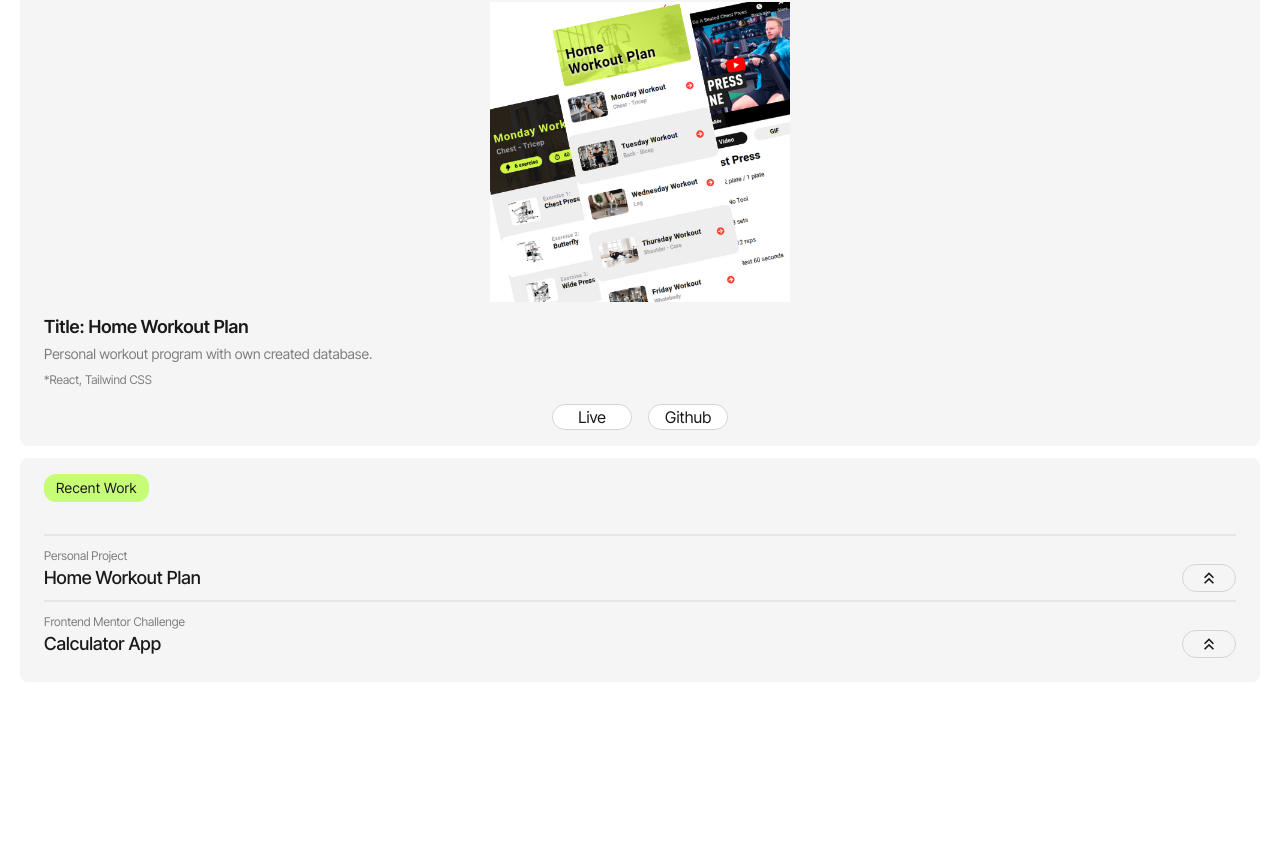
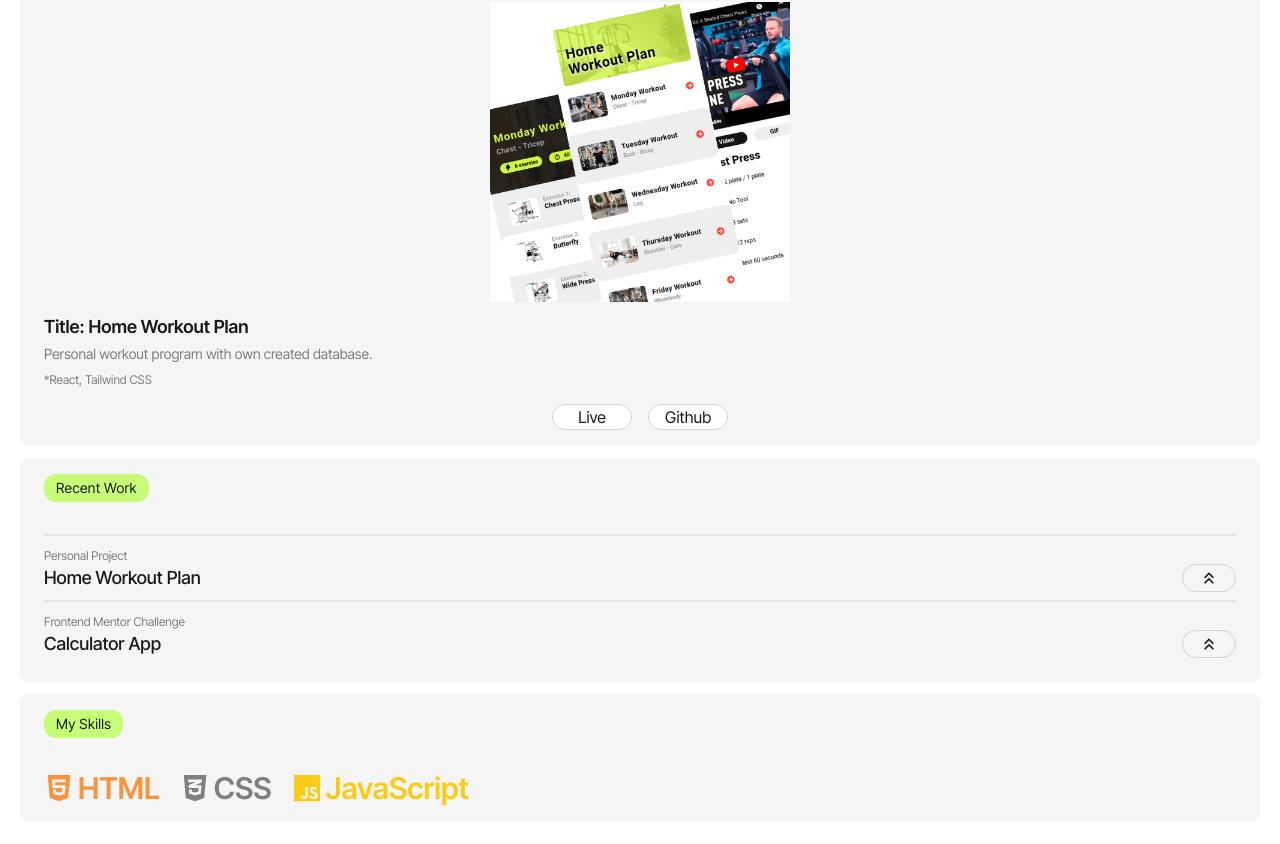
Before and after one commit to anderutan/portfolio, a React (Vite) app: page / in a window 1280 px wide. Shown: the part 818-1662 px from the top of the page. Before the commit the page ends 1532 px from the top, so only its background shows below. Built offline with nearby package versions, Linux system fonts and the light colour scheme.

Commit message:
Add MySkills.tsx

```diff
--- a/src/App.tsx
+++ b/src/App.tsx
@@ -1,4 +1,5 @@
 import Header from './components/Header';
+import BottomSection from './section/BottomSection';
 import MiddleSection from './section/MiddleSection';
 import TopSection from './section/TopSection';
 function App() {
@@ -7,6 +8,7 @@ function App() {
       <Header />
       <TopSection />
       <MiddleSection />
+      <BottomSection />
     </div>
   );
 }
--- a/src/components/FeaturedProject.tsx
+++ b/src/components/FeaturedProject.tsx
@@ -1,5 +1,4 @@
 import Wrapper from './Wrapper';
-import homeWPPhoto from '../../public/Home_Workout_Plan_ShowCase.png';
 import { useEffect, useState } from 'react';
 
 interface Work {
@@ -22,7 +21,7 @@ const FeaturedProject = ({ props, show }: FeaturedProjectProps) => {
   useEffect(() => {
     const filtered = props.filter((prop) => prop.title.includes(show));
     setFilteredWork(filtered[0]);
-  }, [show]);
+  }, [props, show]);
 
   return (
     <Wrapper name='Featured Project'>
--- /dev/null
+++ b/src/components/MySkills.tsx
@@ -0,0 +1,40 @@
+import Wrapper from './Wrapper';
+import { FaHtml5 } from 'react-icons/fa';
+import { FaCss3Alt } from 'react-icons/fa';
+import { IoLogoJavascript } from 'react-icons/io5';
+
+const MySkills = () => {
+  const skillSets = [
+    {
+      language: 'HTML',
+      icon: <FaHtml5 />,
+      color: 'text-orange-400',
+    },
+    {
+      language: 'CSS',
+      icon: <FaCss3Alt />,
+      color: 'text-blue-400',
+    },
+    {
+      language: 'JavaScript',
+      icon: <IoLogoJavascript />,
+      color: 'text-yellow-400',
+    },
+  ];
+  return (
+    <Wrapper name='My Skills'>
+      <div className='flex gap-5 overflow-hidden'>
+        {skillSets.map((skill) => (
+          <div
+            className={`flex items-center text-f-second text-3xl font-semibold ${skill.color}`}
+          >
+            {skill.icon}
+            <p className='ml-1'>{skill.language}</p>
+          </div>
+        ))}
+      </div>
+    </Wrapper>
+  );
+};
+
+export default MySkills;
--- /dev/null
+++ b/src/section/BottomSection.tsx
@@ -0,0 +1,11 @@
+import MySkills from '../components/MySkills';
+
+const BottomSection = () => {
+  return (
+    <div>
+      <MySkills />
+    </div>
+  );
+};
+
+export default BottomSection;
--- a/src/section/MiddleSection.tsx
+++ b/src/section/MiddleSection.tsx
@@ -1,8 +1,8 @@
 import { useState } from 'react';
 import RecentWork from '../components/RecentWork';
 import FeaturedProject from '../components/FeaturedProject';
-import homeWPPhoto from '../../public/Home_Workout_Plan_ShowCase.png';
-import calculatorAppPhoto from '../../public/Calculator_App_ShowCase.png';
+import homeWPPhoto from '/Home_Workout_Plan_ShowCase.png';
+import calculatorAppPhoto from '/Calculator_App_ShowCase.png';
 
 export default function MiddleSection() {
   const recentWorkList = [
```
